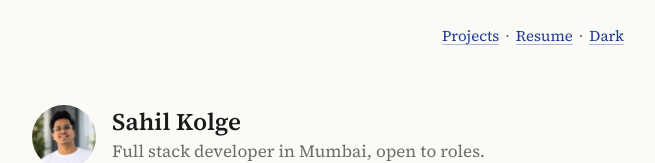
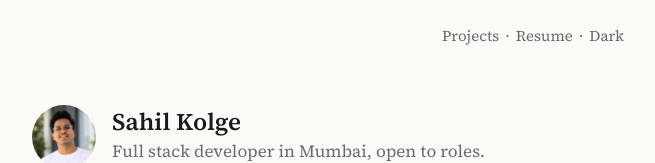
Before and after one commit to sahil-dev28/sahilkolge-playground, a React (Vite) app: page / in a window 1280 px wide. Shown: the top 163 px of the page, without its empty margins (312-967 px from the left). Built offline with nearby package versions, Linux system fonts and the light colour scheme.

Commit message:
fix: mute header nav links

```diff
--- a/src/components/Header.tsx
+++ b/src/components/Header.tsx
@@ -15,11 +15,11 @@ export default function Header({ dark, onToggleMode }: HeaderProps) {
     >
       {pathname === "/" ? <span /> : <Link to="/" className="font-semibold">Sahil Kolge</Link>}
       <nav className="flex gap-1.5">
-        <Link to="/projects" className="link">
+        <Link to="/projects" className="text-muted hover:text-text">
           Projects
         </Link>
         <span className="text-muted" aria-hidden>·</span>
-        <a href={RESUME_URL} target="_blank" rel="noreferrer" className="link">
+        <a href={RESUME_URL} target="_blank" rel="noreferrer" className="text-muted hover:text-text">
           Resume
         </a>
         <span className="text-muted" aria-hidden>·</span>
@@ -27,7 +27,7 @@ export default function Header({ dark, onToggleMode }: HeaderProps) {
           type="button"
           onClick={onToggleMode}
           aria-label={dark ? "Switch to light mode" : "Switch to dark mode"}
-          className="link"
+          className="text-muted hover:text-text"
         >
           {dark ? "Light" : "Dark"}
         </button>
```
